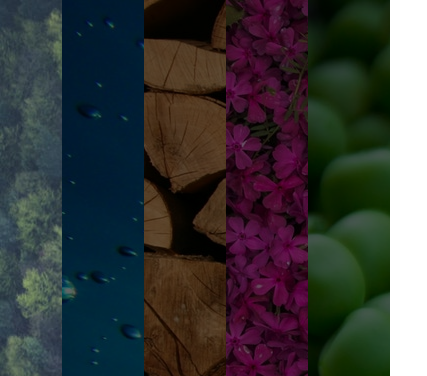
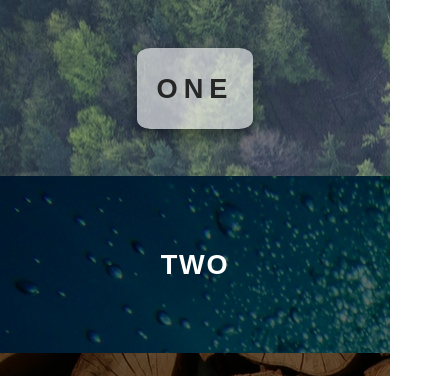
Before and after one commit to elena-in-code/Css-Flexbox-landing-page, a plain HTML site: page index.html in a window 390 px wide. Shown: the top 376 px of the page, 427 px wide, since content can reach past the window. Drawn offline with Linux system fonts and the light colour scheme.

Commit message:
media query - completed
added media query

```diff
--- a/assets/style.css
+++ b/assets/style.css
@@ -50,11 +50,13 @@ h1 span {
 	text-transform: uppercase;
 	letter-spacing: 2px;
 }
+/*On hover effects*/
 .box:hover h1 span {
 	color: #262626;
 	background: rgba(255,255,255,.8);
-	letter-spacing: 10px;
+	letter-spacing: 7px;
 	box-shadow: 0 5px 15px rgba(0,0,0,.5);
+	border-radius: 12%;
 }
 .box:hover h1{
 	background: rgba(0,0,0,0);
@@ -63,20 +65,31 @@ h1 span {
 	width: 35vw;
 }
 
+/*media query*/
 @media screen and (max-width:640px) {
-	.box {
-		width: 100%
+	/*change of direction*/
+	.container {
+		flex-direction: column;
+	}
+	h1 {
+	line-height: 21vh;
+	background-position: cover;
+	font-size: 1.7em;
+	}
+	.container .box {
+		width: 100vw;
+	}
+	/*end of change of direction*/
+	h1 span {
+		letter-spacing: 1.7px;
+	}
+
+	/*hover effect*/
+	.box:hover {
+		height: 45vw;
 	}
 	.box:hover h1 span {
-		color: #262626;
-		background: rgba(255,255,255,.8);
-		letter-spacing: 10px;
-		box-shadow: 0 5px 15px rgba(0,0,0,.5);
-	}
-	.box:hover h1{
-		background: rgba(0,0,0,0);
-	}
-	.box:hover {
-		width: 15vw;
-	}
+		background: rgba(255,255,255,.6);
+		border-radius: 12%;
+		letter-spacing: 6px;
 }
```
Also changed, not shown: index.html (+3 -0 lines).
